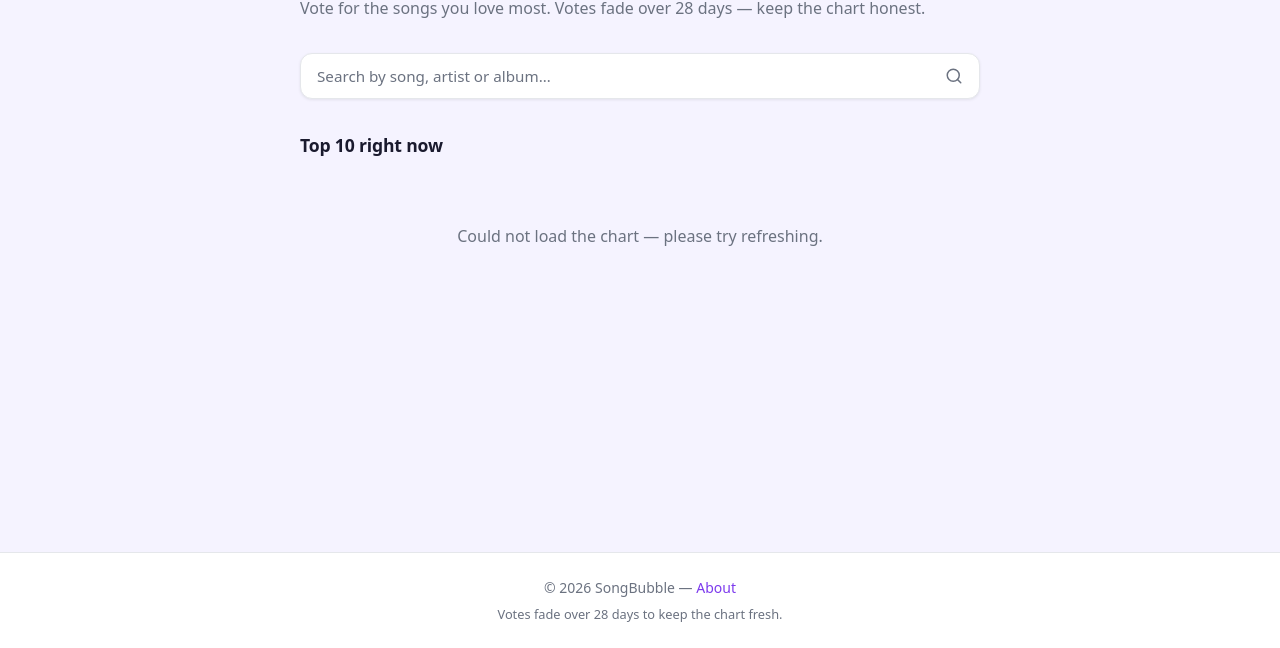
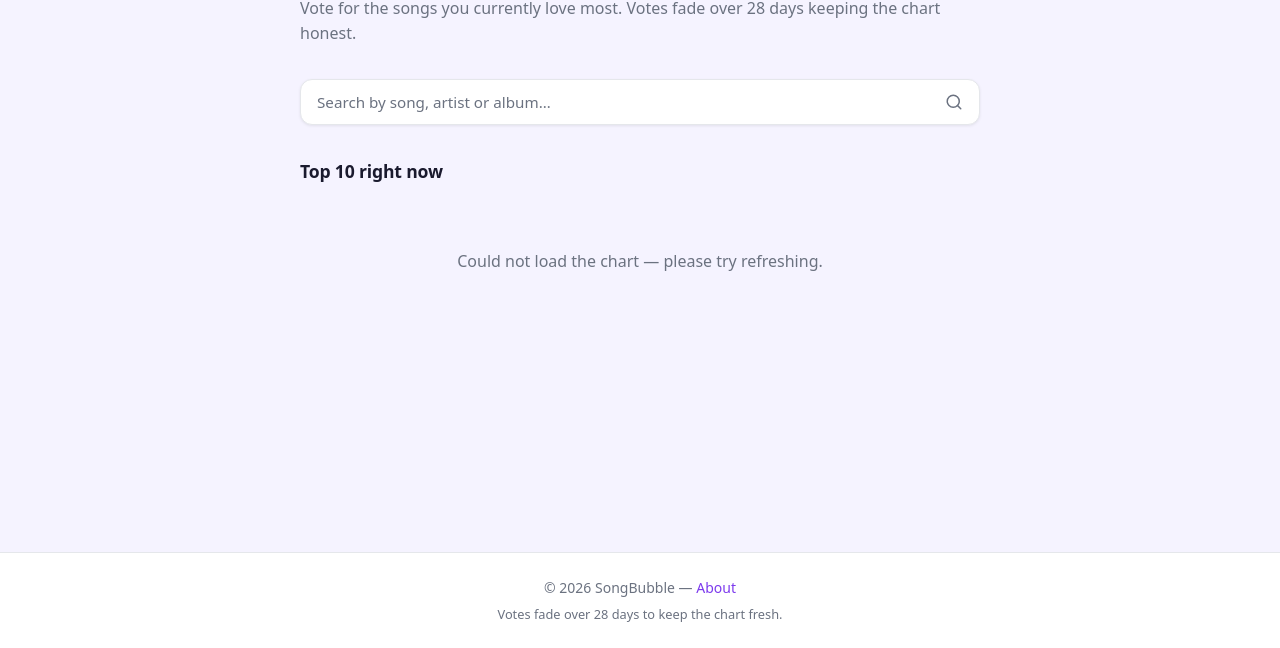
Before and after one commit to gcameron00/songbubble, a website: page index.html in a window 1280 px wide. Shown: the part 152-800 px from the top of the page. Drawn offline with Linux system fonts and the light colour scheme; no server answers.

Commit message:
Update index.html
tweaked the intro sub-line text

```diff
--- a/index.html
+++ b/index.html
@@ -26,7 +26,7 @@
     <main class="container">
       <section class="hero">
         <h1>What song <span id="tagline-phrase" aria-live="polite">is hitting right now?</span></h1>
-        <p class="hero-sub">Vote for the songs you love most. Votes fade over 28 days — keep the chart honest.</p>
+        <p class="hero-sub">Vote for the songs you currently love most. Votes fade over 28 days keeping the chart honest.</p>
       </section>
 
       <section class="search-section" aria-label="Search songs">
```
